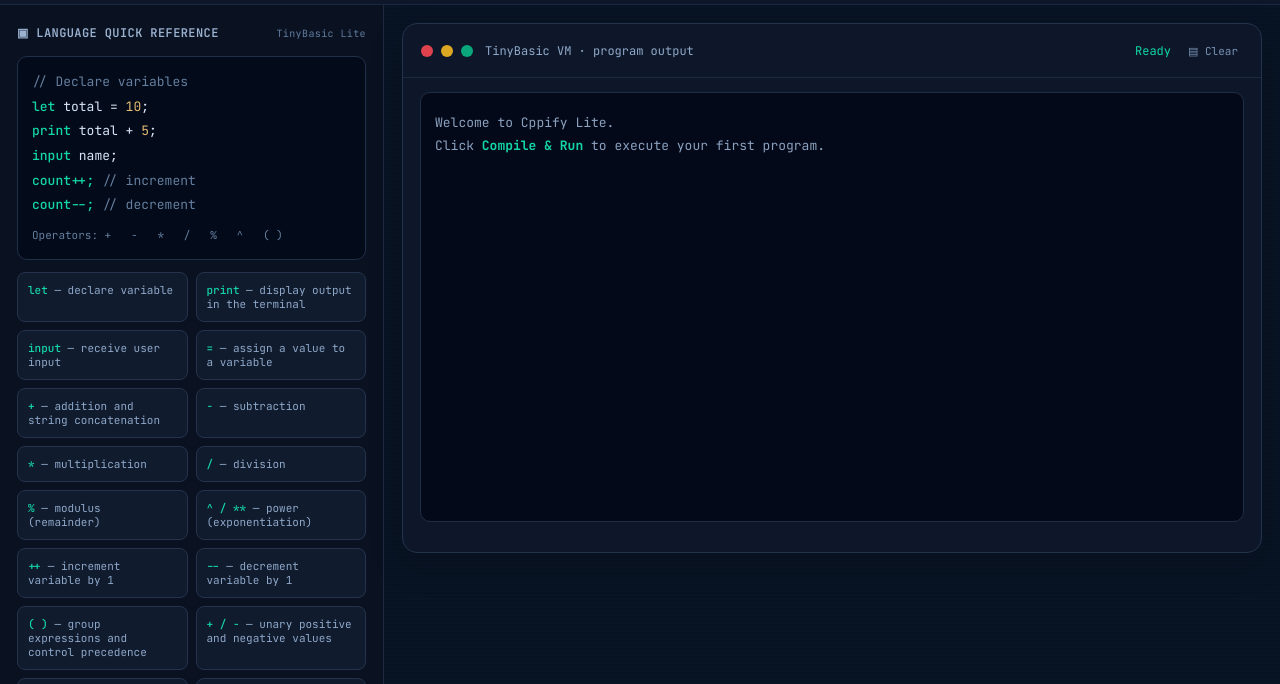
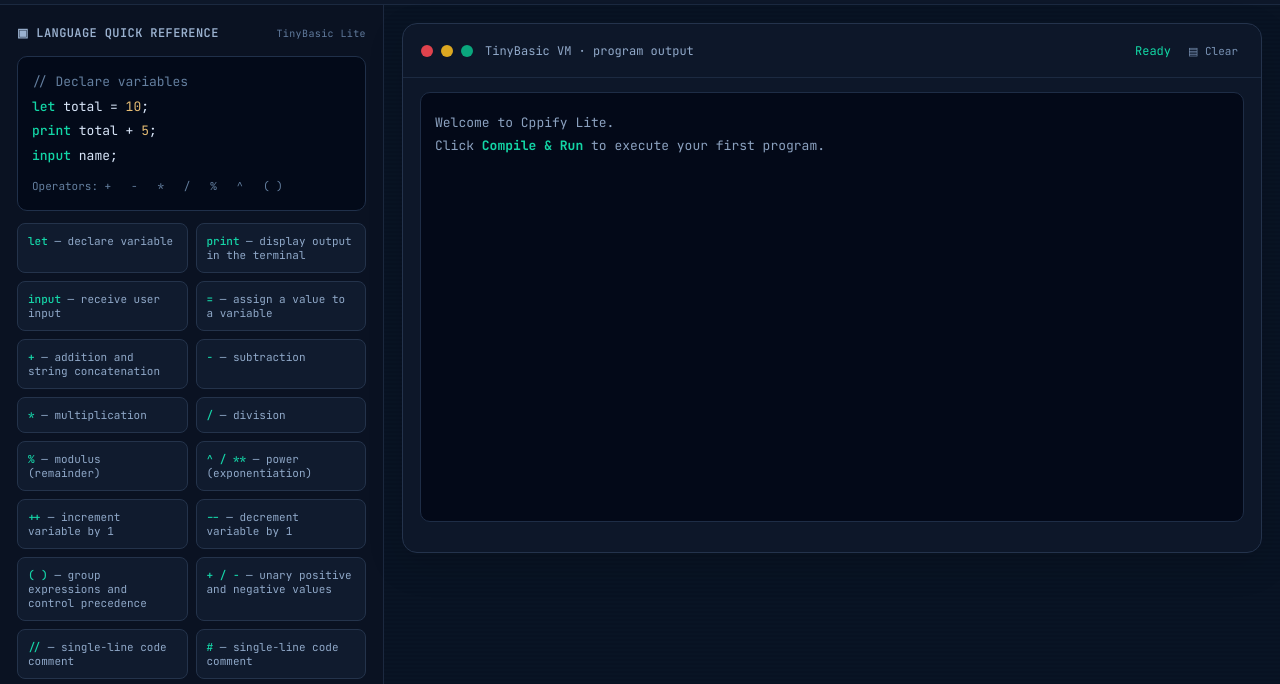
Before and after one commit to sunjinatonni6-lab/CPPify, a plain HTML site: page index.html in a window 1280 px wide. Shown: the part 73-757 px from the top of the page. Drawn offline with Linux system fonts and the light colour scheme.

Commit message:
Update index.html

```diff
--- a/index.html
+++ b/index.html
@@ -38,8 +38,6 @@
           <div><b>let</b> total = <em>10</em>;</div>
           <div><b>print</b> total + <em>5</em>;</div>
           <div><b>input</b> name;</div>
-          <div><b>count++;</b> <span class="comment">// increment</span></div>
-          <div><b>count--;</b> <span class="comment">// decrement</span></div>
           <div class="muted">Operators: + &nbsp; - &nbsp; * &nbsp; / &nbsp; % &nbsp; ^ &nbsp; ( )</div>
         </div>
         <div class="reference-grid">
```
